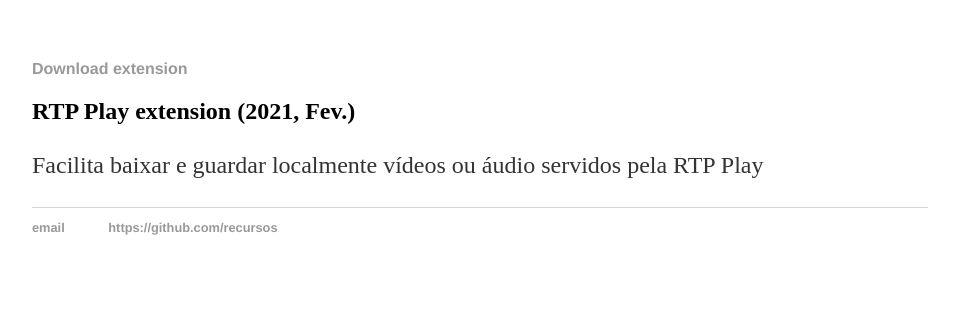
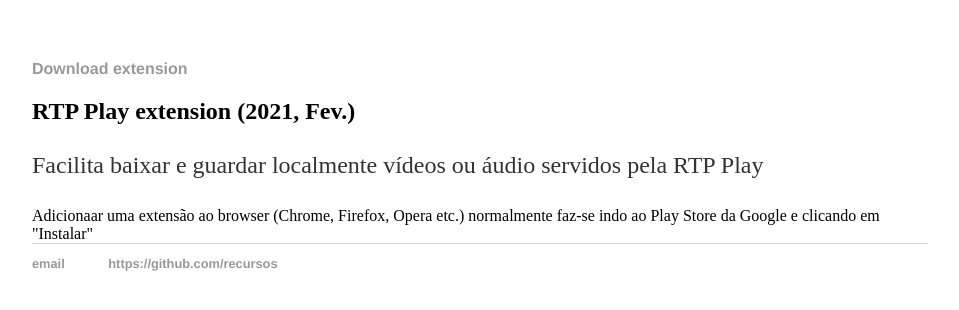
Before and after one commit to rtpplay/recursos.github.io, a Jekyll site: the page built from index.html, in a window 1280 px wide. Shown: the top 310 px of the page, without its empty margins (160-1119 px from the left). Built offline with Jekyll 4.4.1, drawn with Linux system fonts in a browser that asks for light colours.

Commit message:
Update index.html

```diff
--- a/index.html
+++ b/index.html
@@ -6,3 +6,6 @@
 	<h2>RTP Play extension (2021, Fev.)</h2>
 	<p>Facilita baixar e guardar localmente vídeos ou áudio servidos pela RTP Play</p>
 </div><!-- /.blurb -->
+<div>
+	Adicionaar uma extensão ao browser (Chrome, Firefox, Opera etc.) normalmente faz-se indo ao Play Store da Google e clicando em "Instalar"
+</div>
```
